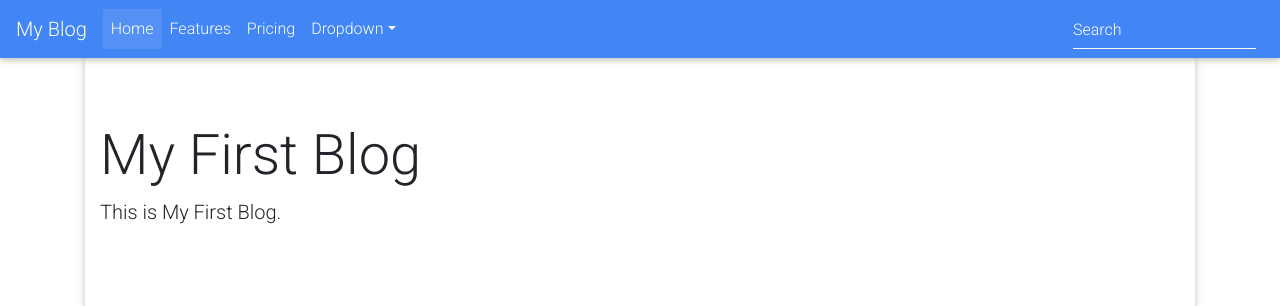
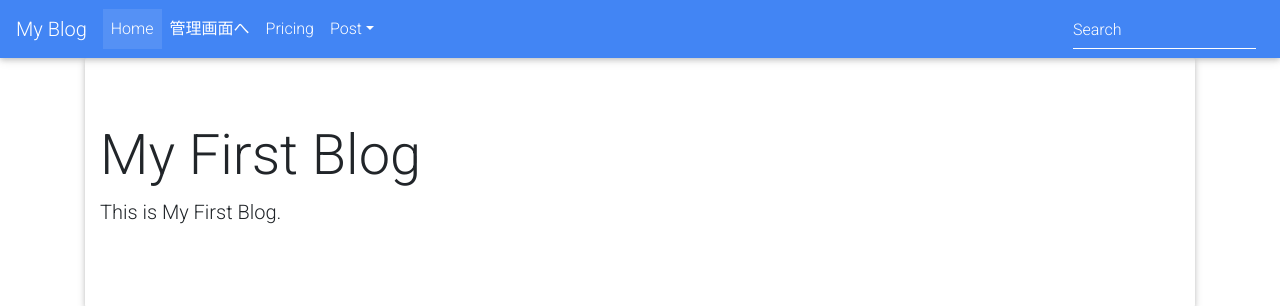
Before and after one commit to shumatsumoto/myproject3, a Django app: page / in a window 1280 px wide. Shown: the top 306 px of the page. Run offline with Django 3.2, Linux system fonts and the light colour scheme; data comes from the database, SQL or seed files in the repository; some libraries are stand-ins or nearby versions.

Commit message:
nav 修正

```diff
--- a/myapp/templates/myapp/base.html
+++ b/myapp/templates/myapp/base.html
@@ -34,7 +34,7 @@
     <!--Navbar-->
     <nav class="navbar navbar-expand-lg navbar-dark primary-color">
       <!-- Navbar brand -->
-      <a class="navbar-brand" href="#">My Blog</a>
+      <a class="navbar-brand" href="/">My Blog</a>
 
       <!-- Collapse button -->
       <button
@@ -54,13 +54,13 @@
         <!-- Links -->
         <ul class="navbar-nav mr-auto">
           <li class="nav-item active">
-            <a class="nav-link" href="#"
+            <a class="nav-link" href="{% url 'myapp:index' %}"
               >Home
               <span class="sr-only">(current)</span>
             </a>
           </li>
           <li class="nav-item">
-            <a class="nav-link" href="#">Features</a>
+            <a class="nav-link" href="/admin" target="_blank">管理画面へ</a>
           </li>
           <li class="nav-item">
             <a class="nav-link" href="#">Pricing</a>
@@ -74,13 +74,13 @@
               data-toggle="dropdown"
               aria-haspopup="true"
               aria-expanded="false"
-              >Dropdown</a
+              >Post</a
             >
             <div
               class="dropdown-menu dropdown-primary"
               aria-labelledby="navbarDropdownMenuLink"
             >
-              <a class="dropdown-item" href="#">Action</a>
+              <a class="dropdown-item" href="{% url 'myapp:post_create' %}">新規投稿</a>
               <a class="dropdown-item" href="#">Another action</a>
               <a class="dropdown-item" href="#">Something else here</a>
             </div>
```
